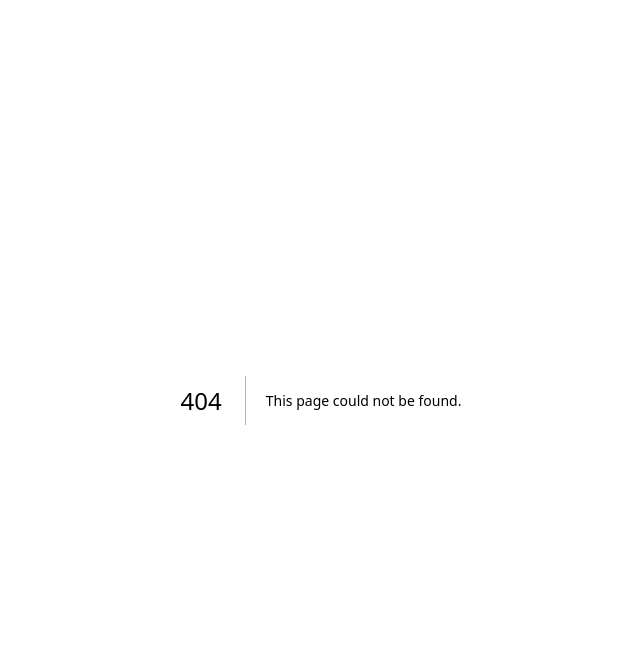
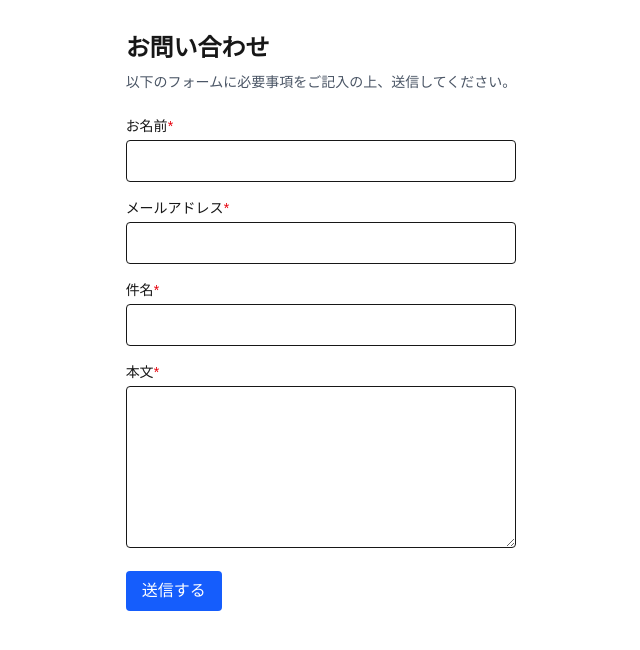
Before and after one commit to naoya0918/supabase-contacts, a Next.js app: page /contact in a window 1280 px wide. Before the commit this address had no page. Shown: the top 650 px of the page, without its empty margins (319-959 px from the left). Built offline with nearby package versions, Linux system fonts and the light colour scheme; no server answers.

Commit message:
feat: /contact ページに ContactForm を配置

```diff
--- /dev/null
+++ b/app/contact/page.tsx
@@ -0,0 +1,18 @@
+// /contact ページ本体（Server Component）
+// 訪問者向けの公開問い合わせフォームを配置するだけの薄い入れ物。
+// 実際のフォーム操作は Client Component である ContactForm が担当する。
+// Server Component にしている理由：ページ自体は静的な文言とフォームの配置だけで
+// ブラウザ側 JS が不要なため、デフォルトの Server Component のまま書ける。
+import ContactForm from "./ContactForm";
+
+export default function ContactPage() {
+  return (
+    <main className="p-8 max-w-xl mx-auto">
+      <h1 className="text-2xl font-bold mb-2">お問い合わせ</h1>
+      <p className="text-sm text-gray-600 mb-6">
+        以下のフォームに必要事項をご記入の上、送信してください。
+      </p>
+      <ContactForm />
+    </main>
+  );
+}
```
